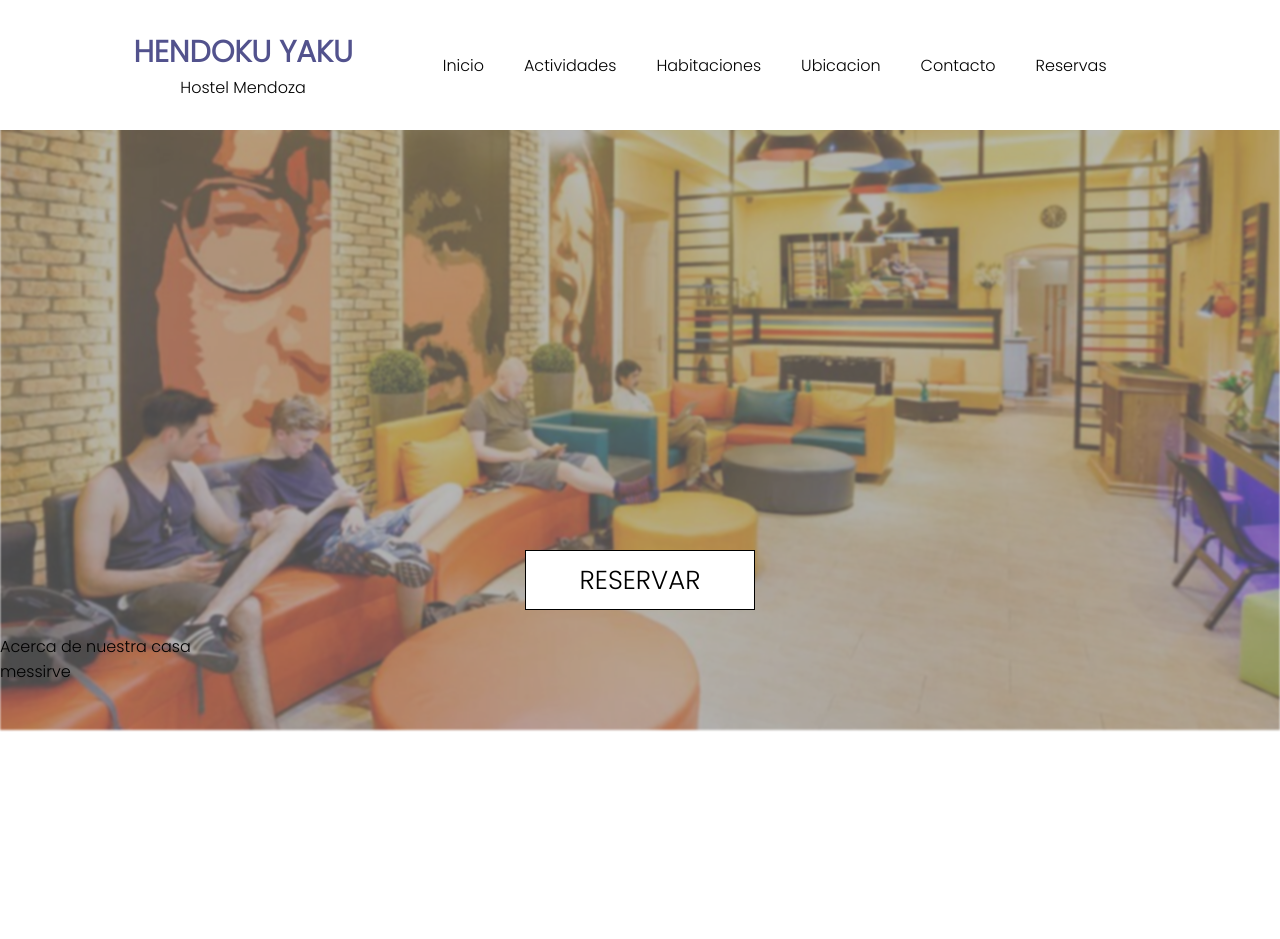
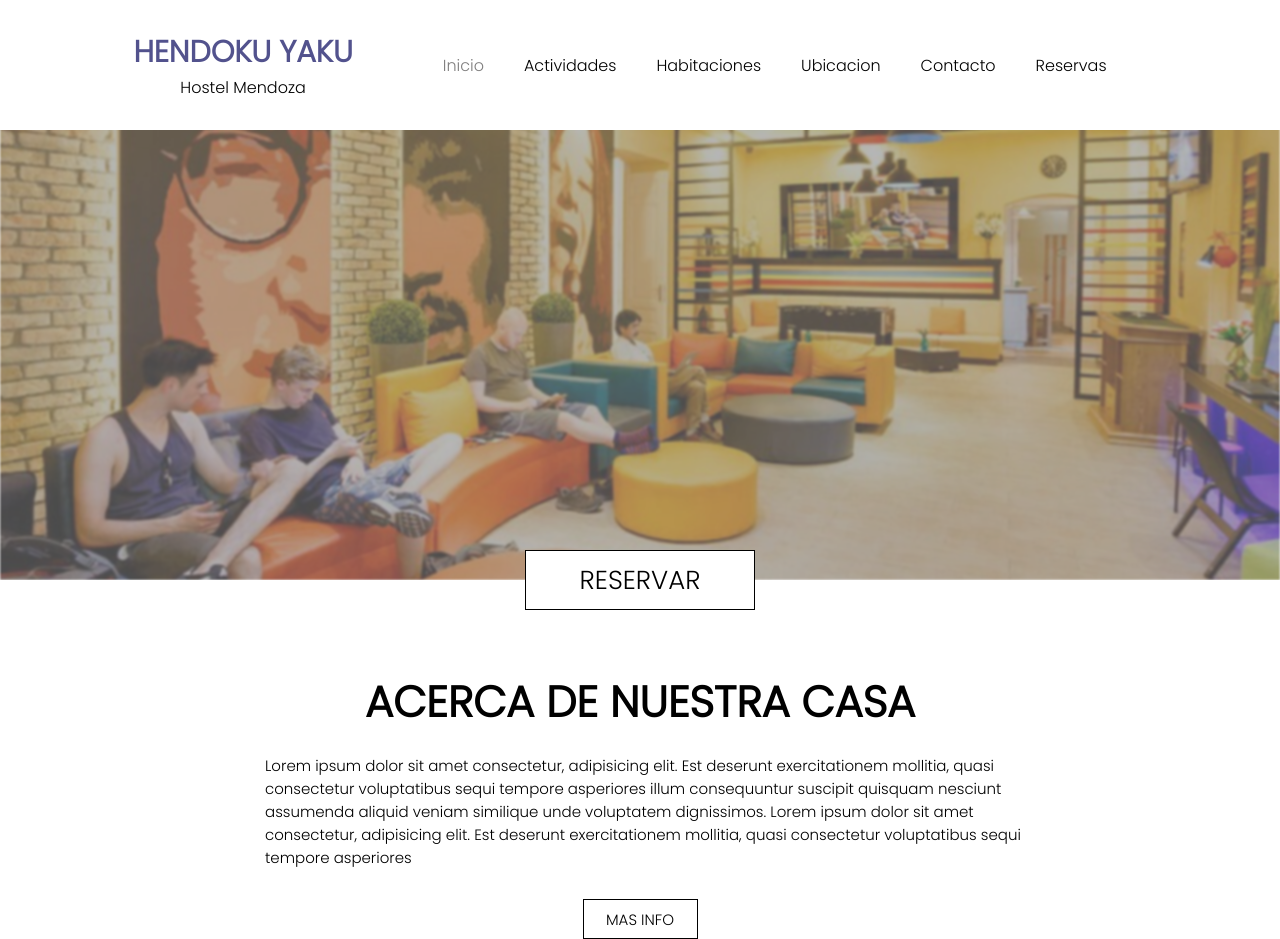
Before and after one commit to TomasPino5/Hotel-Test, a React (Vite) app in the folder client/: page / in a window 1280 px wide. Before the commit the page ends 800 px from the top, so only its background shows below. Built offline with nearby package versions, Linux system fonts and the light colour scheme.

Commit message:
info en home

```diff
--- a/client/package.json
+++ b/client/package.json
@@ -10,9 +10,7 @@
     "preview": "vite preview"
   },
   "dependencies": {
-    "bootstrap": "^5.3.2",
     "react": "^18.2.0",
-    "react-bootstrap": "^2.8.0",
     "react-dom": "^18.2.0",
     "react-router-dom": "^6.15.0"
   },
--- a/client/src/components/home/Carousel.jsx
+++ b/client/src/components/home/Carousel.jsx
@@ -1,4 +1,4 @@
-import './Carousel.css'
+import styles from './Carousel.module.css'
 import { useState, useEffect } from 'react';
 import img1 from '../../img/img1.jpg'
 import img2 from '../../img/img2.jpg'
@@ -15,21 +15,15 @@ const Carousel = () => {
   }, []);
 
   return (
-    <div className="carousel">
+    <div className={styles.carousel}>
       {images.map((image, index) => (
         <img
           key={index}
           src={image}
           alt={`Image${index}`}
-          className={index === currentIndex ? 'active' : 'inactive'}
+          className={index === currentIndex ? styles.active : styles.inactive}
         />
       ))}
-      <button
-        type='submit'
-        className='button'
-      >
-        RESERVAR
-      </button>
     </div>
   );
 };
--- a/client/src/components/home/Carousel.css
+++ b/client/src/components/home/Carousel.module.css
@@ -2,8 +2,10 @@
   display: flex;
   overflow: hidden;
   justify-content: center;
-  min-height: 504px;
+  min-height: 600px;
   /* border: 1px solid red; */
+  position: relative;
+  z-index: -1;
 }
 
 .active {
@@ -11,7 +13,7 @@
   /* transition: transform 0.5s ease-in-out; */
   height: 100%;
   position: absolute;
-  z-index: 1;
+  z-index: -1;
   opacity: 0.7;
   filter: brightness(0.6) blur(1px);
   object-fit: cover;
@@ -22,22 +24,5 @@
   height: 100%;
   opacity: 0;
   position: relative;
+  z-index: -1;
 }
-
-.button {
-  position: absolute;
-  margin-top: 620px;
-  z-index: 2;
-  height: 60px;
-  width: 230px;
-  font-size: 26px;
-  background-color: #fff;
-  border: 1px solid black;
-  transition: all 1.5s;
-  cursor: pointer;
-}
-
-.button:hover {
-  background-color: black;
-  color: #fff;
-}
--- a/client/src/components/home/Home.css
+++ /dev/null
@@ -1,10 +0,0 @@
-.carousel {
-    margin-top: -100px;
-    z-index: -1;
-    /* display: flex;
-    position: relative; */
-}
-
-.about {
-    margin-top: 100px;
-}
--- a/client/src/components/home/Home.jsx
+++ b/client/src/components/home/Home.jsx
@@ -1,17 +1,36 @@
-import './Home.css';
+import styles from './Home.module.css'
 import Carousel from './Carousel';
 
 const Home = () => {
     return (
-        <>
-            <div className="carousel">
+        <div>
+            <div className={styles.carousel}>
                 <Carousel />
             </div>
-            <div className='about'>
-                <p>Acerca de nuestra casa</p>
+            <div className={styles.buttonContainer}>
+                <button
+                    type='submit'
+                    className={styles.button}
+                >
+                    RESERVAR
+                </button>
             </div>
-                <p>messirve</p>
-        </>
+            <div className={styles.aboutContainer}>
+                <div className={styles.about}>
+                    <h2 className={styles.title}>ACERCA DE NUESTRA CASA</h2>
+                    <p className={styles.description}>
+                        Lorem ipsum dolor sit amet consectetur, adipisicing elit. Est deserunt exercitationem mollitia, quasi consectetur voluptatibus sequi tempore asperiores illum consequuntur suscipit quisquam nesciunt assumenda aliquid veniam similique unde voluptatem dignissimos.
+                        Lorem ipsum dolor sit amet consectetur, adipisicing elit. Est deserunt exercitationem mollitia, quasi consectetur voluptatibus sequi tempore asperiores
+                    </p>
+                    <button
+                    type='submit'
+                    className={styles.infoButton}
+                    >
+                        MAS INFO
+                    </button>
+                </div>
+            </div>
+        </div>
     )
 }
 
--- /dev/null
+++ b/client/src/components/home/Home.module.css
@@ -0,0 +1,68 @@
+.carousel {
+    margin-top: -150px;
+    z-index: -1;
+    /* display: flex;
+    position: relative; */
+}
+
+.buttonContainer {
+    display: flex;
+    justify-content: center;
+}
+
+.button {
+    position: absolute;
+    z-index: 2;
+    height: 60px;
+    width: 230px;
+    font-size: 26px;
+    background-color: #fff;
+    border: 1px solid black;
+    transition: all 1s;
+    cursor: pointer;
+    margin: 0 auto;
+    margin-top: -30px;
+}
+
+.button:hover {
+    background-color: black;
+    color: #fff;
+}
+
+.aboutContainer {
+    display: flex;
+    /* align-items: center; */
+    justify-content: center;
+    text-align: center;
+    margin-top: 90px;
+}
+
+.title {
+    font-size: 43px;
+    font-weight: 700;
+}
+
+.description {
+    margin-top: 20px;
+    width: 800px;
+    text-align: left;
+    font-size: 15px;
+    margin-left: 50px;
+}
+
+.infoButton {
+    height: 40px;
+    width: 115px;
+    background-color: #fff;
+    border: 1px solid black;
+    transition: all 1s;
+    cursor: pointer;
+    margin: 0 auto;
+    margin-top: 30px;
+    font-size: 15px;
+}
+
+.infoButton:hover {
+    background-color: black;
+    color: #fff;
+}
--- a/client/src/components/nav/Nav.jsx
+++ b/client/src/components/nav/Nav.jsx
@@ -1,25 +1,71 @@
-import './Nav.css'
+import styles from './Nav.module.css'
+import { Link, useLocation } from 'react-router-dom'
 
 const Nav = () => {
+
+    const { pathname } = useLocation()
+
     return (
         <>
-            <nav className='container'>
-                <div className='title-description'>
-                    <div className='title'>
+            <nav className={styles.container}>
+                <div className={styles.titleDescription}>
+                    <div className={styles.title}>
                         <p>HENDOKU YAKU</p>
                     </div>
-                    <div className='description'>
+                    <div className={styles.description}>
                         <p>Hostel Mendoza</p>
                     </div>
                 </div>
-                <div className='lista-container'>
-                    <ul className='ul'>
-                        <li className='li'>Inicio</li>
-                        <li className='li'>Actividades</li>
-                        <li className='li'>Habitaciones</li>
-                        <li className='li'>Ubicacion</li>
-                        <li className='li'>Contacto</li>
-                        <li className='li'>Reservas</li>
+                <div className={styles.listaContainer}>
+                    <ul className={styles.ul}>
+                        <li className={styles.li}>
+                            <Link
+                                to="/"
+                                className={pathname === '/' ? styles.selected : styles.link}
+                                >
+                                    Inicio
+                            </Link>
+                        </li>
+                        <li className={styles.li}>
+                            <Link
+                                to="/actividades"
+                                className={pathname === '/actividades' ? styles.selected : styles.link}
+                                >
+                                    Actividades
+                            </Link>
+                        </li>
+                        <li className={styles.li}>
+                            <Link
+                                to="/habitaciones"
+                                className={pathname === '/habitaciones' ? styles.selected : styles.link}
+                                >
+                                    Habitaciones
+                            </Link>
+                        </li>
+                        <li className={styles.li}>
+                            <Link
+                                to="/ubicacion"
+                                className={pathname === '/ubicacion' ? styles.selected : styles.link}
+                                >
+                                    Ubicacion
+                            </Link>
+                        </li>
+                        <li className={styles.li}>
+                            <Link
+                                to="/contacto"
+                                className={pathname === '/contacto' ? styles.selected : styles.link}
+                                >
+                                    Contacto
+                            </Link>
+                        </li>
+                        <li className={styles.li}>
+                            <Link
+                                to="/reservas"
+                                className={pathname === '/reservas' ? styles.selected : styles.link}
+                                >
+                                    Reservas
+                            </Link>
+                        </li>
                     </ul>
                 </div>
             </nav>
--- a/client/src/components/nav/Nav.css
+++ b/client/src/components/nav/Nav.module.css
@@ -4,11 +4,13 @@
     justify-content: center;
     /* border: 1px solid red; */
     padding: 30px;
-    /* flex-wrap: wrap; */
+    flex-wrap: wrap;
     background-color: #fff;
+    z-index: 1;
+    /* border-bottom: 1px solid black; */
 }
 
-.title-description {
+.titleDescription {
     display: flex;
     flex-direction: column;
     margin-right: 90px;
@@ -29,3 +31,18 @@
     display: inline;
     margin-right: 40px;
 }
+
+.link {
+    text-decoration: none;
+    color: inherit;
+    transition: all 0.2s;
+}
+
+.link:hover {
+    color: rgb(127, 126, 126);
+}
+
+.selected {
+    text-decoration: none;
+    color: rgb(127, 126, 126);
+}
--- a/client/src/index.css
+++ b/client/src/index.css
@@ -3,3 +3,20 @@
   padding: 0;
   font-family: 'Poppins', sans-serif;
 }
+
+::-webkit-scrollbar {
+  width: 12px;
+}
+
+::-webkit-scrollbar-track {
+  background: #f1f1f1;
+}
+
+::-webkit-scrollbar-thumb {
+  background: #919090;
+  border-radius: 6px;
+}
+
+::-webkit-scrollbar-thumb:hover {
+  background: #757575;
+}
```
